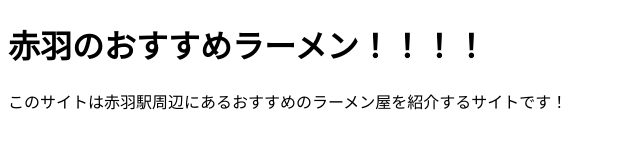
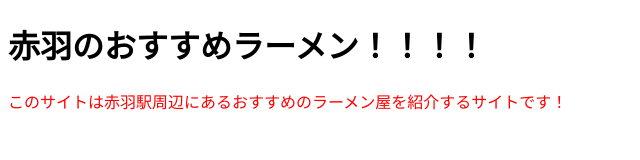
Before and after one commit to Ogasahara0405/team-repository, a plain HTML site: page index.html in a window 1280 px wide. Shown: the whole page, without its empty margins (0-640 px from the left). Drawn offline with Linux system fonts and the light colour scheme.

Commit message:
cssの読み込み

```diff
--- a/index.html
+++ b/index.html
@@ -3,7 +3,7 @@
 <head>
     <meta charset="UTF-8">
     <title>recommended ramen</title>
-    <link rel="'stylesheet" href="css/index.css">
+    <link rel="stylesheet" type="text/css" href="css/index.css">
 </head>
 <body>
     <h1>赤羽のおすすめラーメン！！！！</h1>
```
